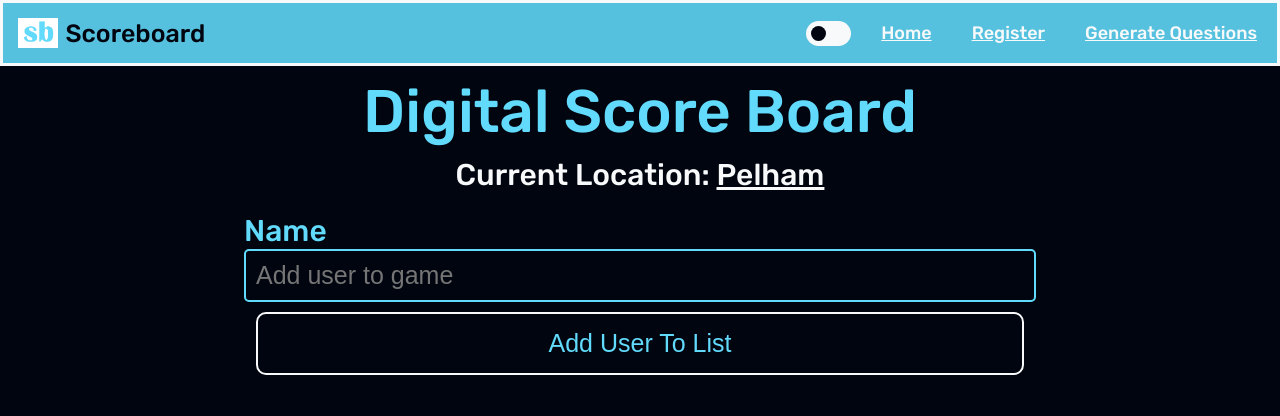
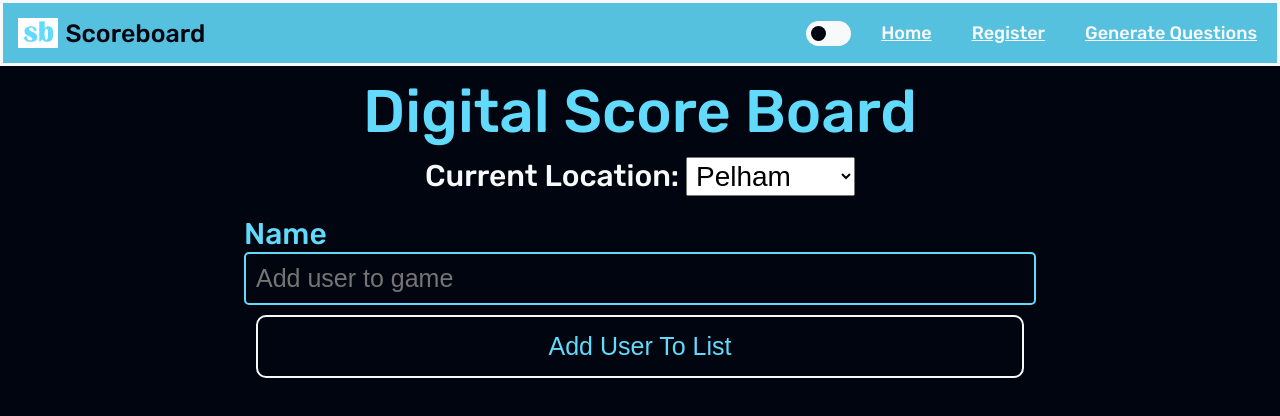
Before and after one commit to darienmiller88/DigitalScoreBoard, a Vue app in the folder client/: page / in a window 1280 px wide. Shown: the top 416 px of the page. Built offline with nearby package versions, Linux system fonts and the light colour scheme; a web font is replaced by a local one.

Commit message:
added adapt locations

```diff
--- a/client/src/pages/Home/Home.vue
+++ b/client/src/pages/Home/Home.vue
@@ -9,6 +9,7 @@
 
     const username = ref<string>("")
     const currentLocation = ref<string>("Pelham")
+    const options = ref<string[]>(["Pelham", "Lawerence", "Elmwood"])
     const { addScoreCard } = scoreCardsStore()
     const { isDarkMode } = storeToRefs(darkModeStore())
     const { scoreCards } = storeToRefs(scoreCardsStore())
@@ -27,7 +28,14 @@
 
 <template>
     <div class="title">Digital Score Board</div>
-    <div :class="`location`">Current Location: <span class="underline">{{ currentLocation }}</span> </div>
+    <!-- <div :class="`location`">Current Location: <span class="underline">{{ currentLocation }}</span> </div> -->
+    <div :class="`location`">Current Location:
+        <select name="locations" id="locations">
+            <option value="pelham">Pelham</option>
+            <option value="lawerence">Lawerence</option>
+            <option value="elmwood">Elmwood</option>
+        </select>
+    </div>
 
     <form @submit.prevent="addUser">
         <div class="add-user-wrapper">
@@ -90,6 +98,16 @@
             text-decoration: underline;
         }
     }
+
+    select {
+        font-size: 18px;
+        padding: 2px 5px;
+
+        @media screen and (min-width: 768px) {
+            font-size: 28px;
+        }
+    }
+
 
     form{
         text-align: center;
```
